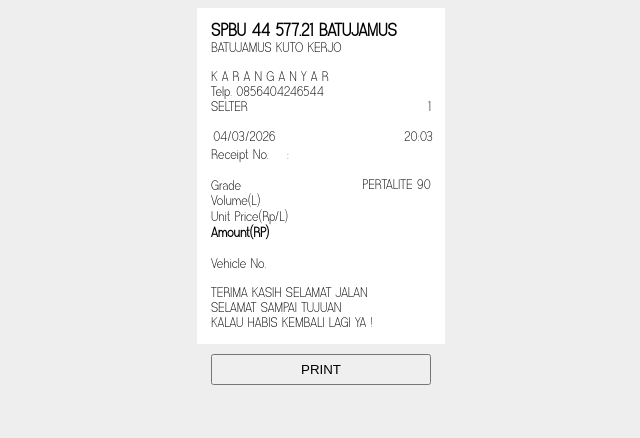
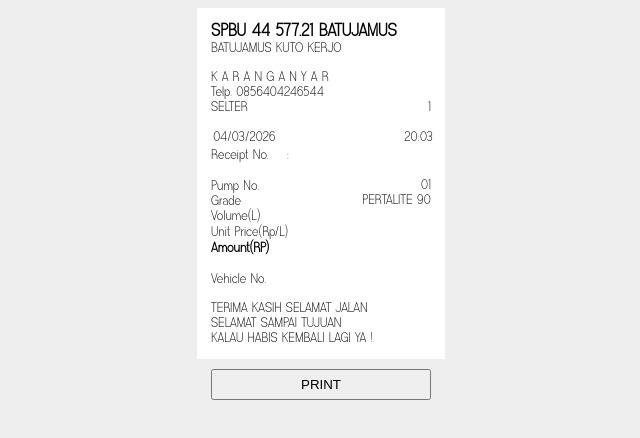
Before and after one commit to desakuto/bbm, a plain HTML site: page index.html in a window 1280 px wide. Shown: the whole page, without its empty margins (319-959 px from the left). Drawn offline with Linux system fonts and the light colour scheme.

Commit message:
Update index.html

```diff
--- a/index.html
+++ b/index.html
@@ -123,7 +123,7 @@
 <div class="spbu">SPBU 44 577.21 BATUJAMUS</div>
 BATUJAMUS KUTO KERJO<br>
 <br>
-K A R A N G A N Y A R<br>
+K  A  R  A  N  G  A  N  Y  A  R<br>
 Telp. 0856404246544
 </div>
 
@@ -148,11 +148,24 @@
 
 
 <div class="row left">
-<span>Receipt No.</span>
+<span>Receipt   No.</span>
 <span class="colon">:</span>
 <input>
 </div>
 <br>
+  <div class="row info right">
+<span>Pump   No.</span>
+<span class="colon"></span>
+<span></span>
+<select>
+<option>01</option>
+<option>02</option>
+<option>03</option>
+<option>04</option>
+<option>05</option>
+</select>
+</div>
+
 <div class="row">
 <span>Grade</span><span class="colon"></span>
 <select>
```
